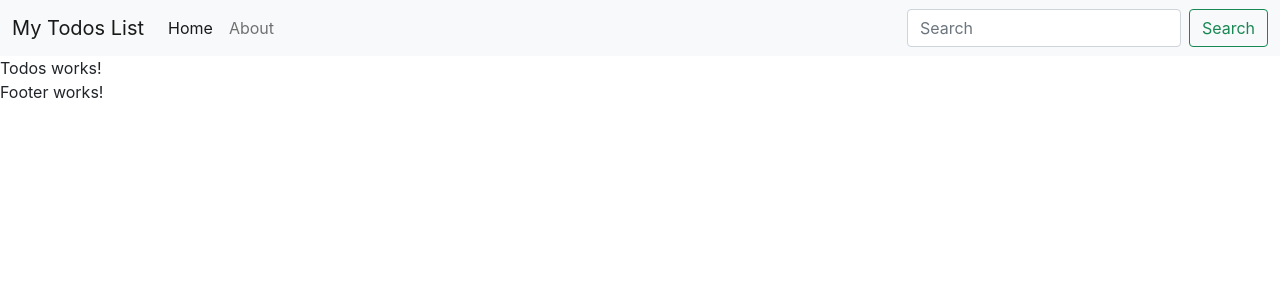
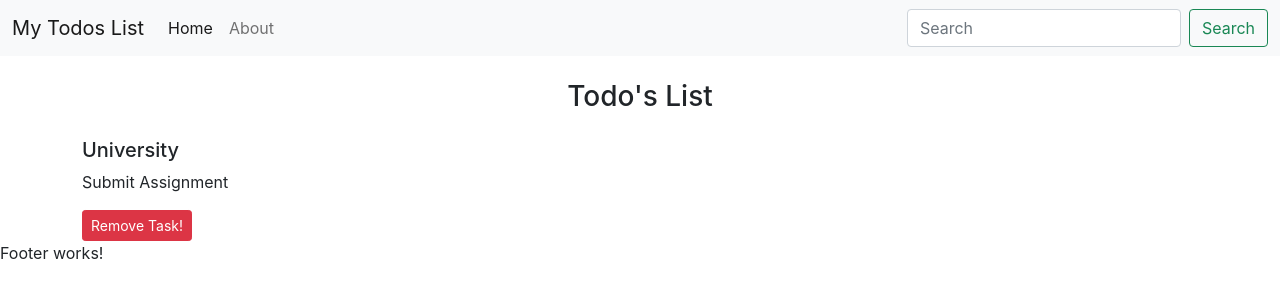
Before and after one commit to haha-harshit/todolist, a React (Create React App) app in the folder Desktop/node_ws/React_todo/first-react-todos/: page / in a window 1280 px wide. Shown: the top 300 px of the page. Built offline with nearby package versions, Linux system fonts and the light colour scheme.

Commit message:
add default proptypes/todoItems in todos

```diff
--- a/Desktop/node_ws/React_todo/first-react-todos/src/App.js
+++ b/Desktop/node_ws/React_todo/first-react-todos/src/App.js
@@ -1,16 +1,35 @@
 
-import logo from './logo.svg';
+// import logo from './logo.svg';
 import './App.css';
 
-import Header from "./myComponents/header";
-import {Todos} from "./myComponents/todos";
-import {Footer} from "./myComponents/footer";
+import Header from "./myComponents/Header";
+import {Todos} from "./myComponents/Todos";
+import {Footer} from "./myComponents/Footer";
 
 function App() {
+
+  let todos = [
+    {
+      sno: 1,
+      title: "Market",
+      desc: "Buy vegetables"
+    },
+    {
+      sno: 2,
+      title: "University",
+      desc: "Submit Assignment"
+    },
+    {
+      sno: 3,
+      title: "Home",
+      desc: "Clean the house"
+    },
+  ]
+
   return (
     <>
       <Header title= "My Todos List" searchBar={true}/>
-      <Todos/>
+      <Todos todos={todos}/>
       <Footer/>
     </>
   );
--- /dev/null
+++ b/Desktop/node_ws/React_todo/first-react-todos/src/myComponents/TodoItem.js
@@ -0,0 +1,13 @@
+import React from 'react'
+
+export const TodoItem = ({todo}) => {
+    return (
+        <>
+        <div>
+            <h5>{todo.title}</h5>
+            <p>{todo.desc}</p>
+            <button className="btn btn-danger btn-sm">Remove Task!</button>
+        </div>
+        </>
+    )
+}
--- a/Desktop/node_ws/React_todo/first-react-todos/src/myComponents/todos.js
+++ b/Desktop/node_ws/React_todo/first-react-todos/src/myComponents/todos.js
@@ -1,10 +1,14 @@
 import React from 'react'
 
-export const Todos = () => {
+import {TodoItem} from "./TodoItem";
+
+export const Todos = (props) => {
     return (
         <>
-        <div>
-            Todos works!
+        <div className = "container">
+            <h3 className="text-center my-4">Todo's List</h3>
+            {/* {props.todos} */}
+            <TodoItem todo={props.todos[1]}/>
         </div>
         </>
     )
```
